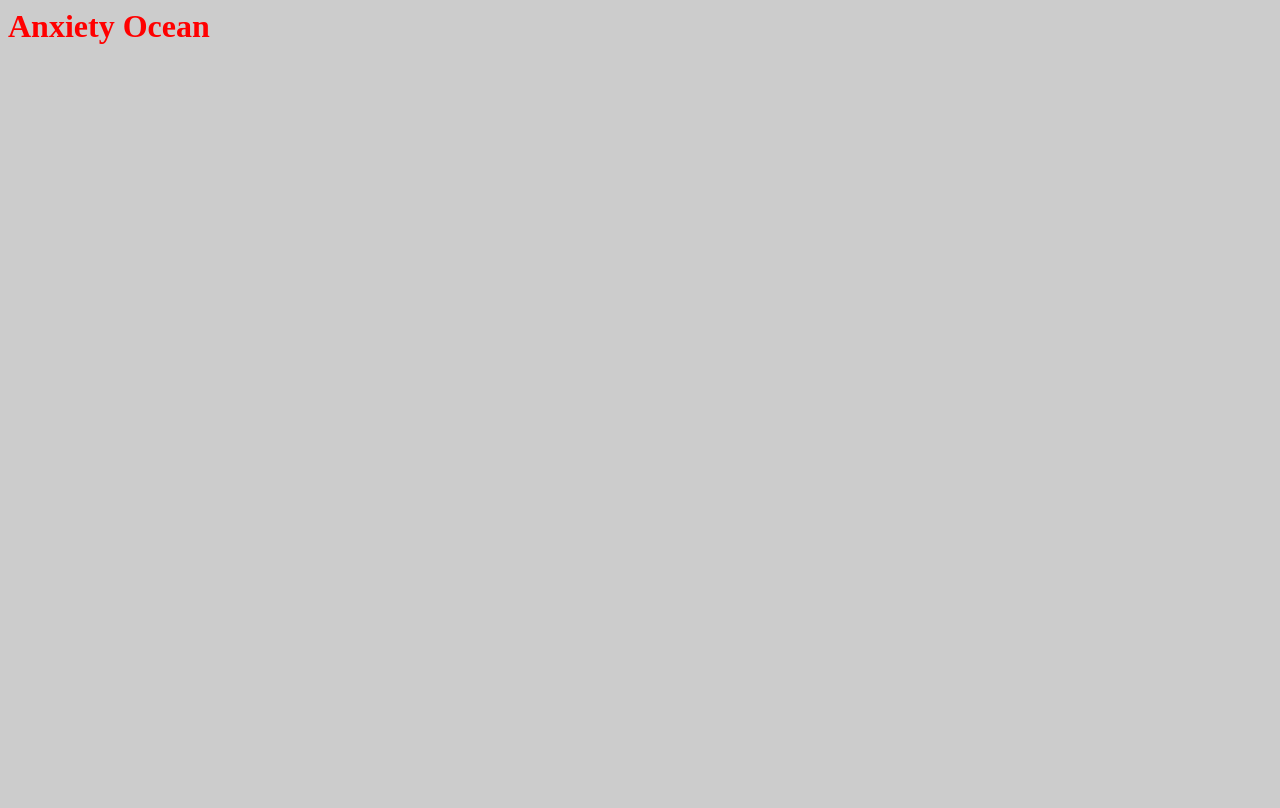
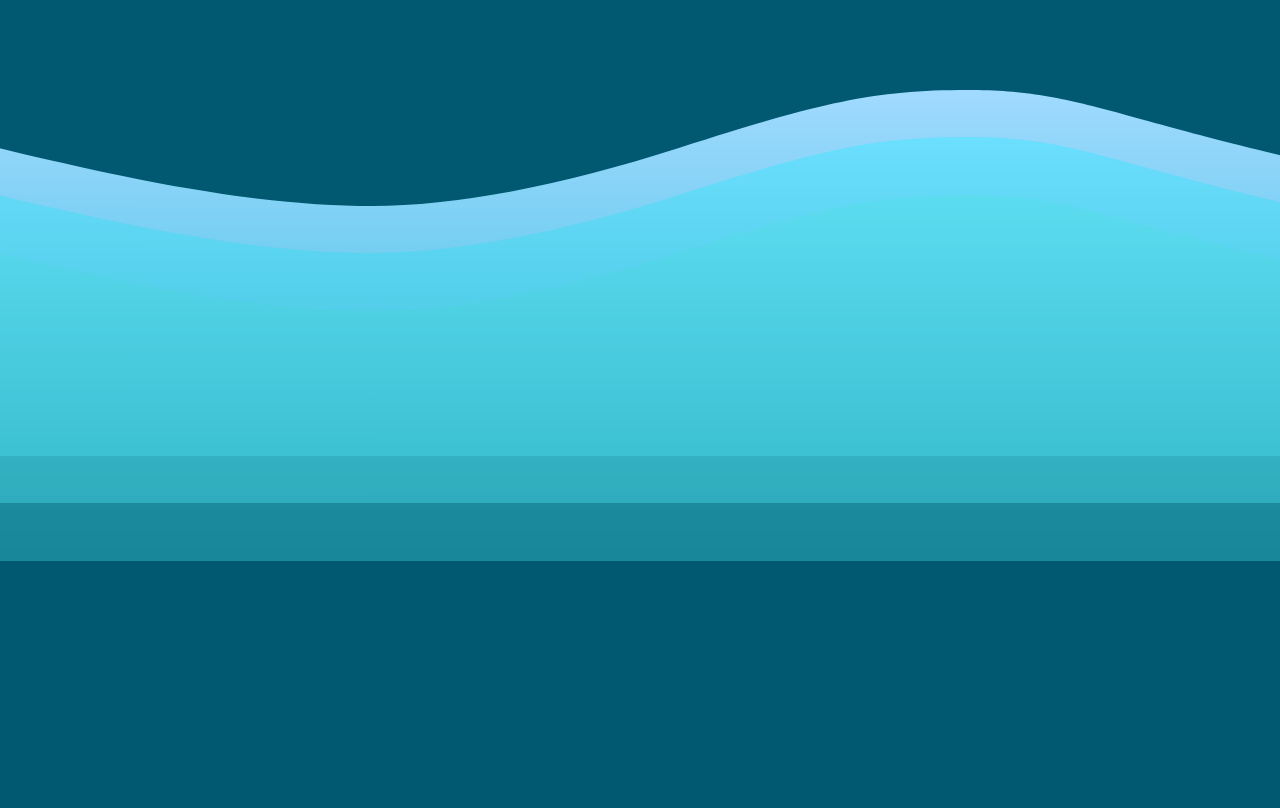
Before and after one commit to melissa-thomas/anxiety-ocean, a website: page index.html in a window 1280 px wide. Drawn offline with Linux system fonts and the light colour scheme.

Commit message:
element button adjustments

```diff
--- a/index.html
+++ b/index.html
@@ -5,5 +5,11 @@
 	</head>
 </html>
 <body>
-	<h1>Anxiety Ocean</h1>
+  <div class="ocean">
+	<div class="wave -one"></div>
+	<div class="wave -two"></div>
+	<div class="wave -three"></div>
+	<div class="wave -four"></div>
+	<div class="wave -five"></div>
+  </div>
 </body>
--- a/scss/style.scss
+++ b/scss/style.scss
@@ -1,46 +1,69 @@
 @import 'partials/variables';
 
-body {
-    position: relative;
-    align-items: center;
-    min-height: 100vh;
-    background-color: rgb(118, 218, 255);
-    overflow: hidden;
+/* best at 1500px or less */
 
-    &:before, &:after {
-        content: "";
-        position: absolute;
-        left: 50%;
-        min-width: 300vw;
-        min-height: 300vw;
-        background-color: #fff;
-        animation-name: rotate;
-        animation-iteration-count: infinite;
-        animation-timing-function: linear;
+html, body {
+  height: 100%;
 }
 
-    &:before {
-        bottom: 15vh;
-        border-radius: 45%;
-        animation-duration: 10s;
+body {
+  background: #015871;
+  overflow: hidden;
 }
 
-    &:after {
-        bottom: 12vh;
+.ocean {
+  height: 50%;
+  width:100%;
+  position:absolute;
+  bottom:0;
+  left:0;
+}
+
+.wave {
+  height: 110%;
+  position: absolute;
+  width: 6400px;
+  transform: translate3d(0, 0, 0);
+
+  &.-one {
+    animation: wave 7s cubic-bezier( 0.36, 0.45, 0.63, 0.53) -.125s infinite, swell 6s ease -1.25s infinite;
+    background: url(../img/wave-1.svg) repeat-x;
+    opacity: 1;
+    top: -250px;
+    z-index: 1;
+  }
+
+  &.-two {
+    animation: wave 7s cubic-bezier( 0.36, 0.45, 0.63, 0.53) -.125s infinite, swell 7s ease -1.25s infinite;
+    background: url(../img/wave-2.svg) repeat-x;
+    top: -200px;
+    opacity: .7;
+    z-index: 2;
+  }
+
+  &.-three {
+    animation: wave 7s cubic-bezier( 0.36, 0.45, 0.63, 0.53) -.125s infinite, swell 8s ease -1.25s infinite;
+    background: url(../img/wave-3.svg) repeat-x;
     opacity: .5;
-        border-radius: 47%;
-        animation-duration: 10s;
+    top: -150px;
+    z-index: 3;
   }
 }
 
-@keyframes rotate {
+@keyframes wave {
   0% {
-        transform: translate(-50%, 0) rotateZ(0deg);
+    margin-left: 0;
+  }
+  100% {
+    margin-left: -1252px;
+  }
+}
+
+@keyframes swell {
+  0%, 100% {
+    transform: translate3d(0,-65px,0);
   }
   50% {
-        transform: translate(-50%, -2%) rotateZ(180deg);
-    }
-    100% {
-        transform: translate(-50%, 0%) rotateZ(360deg);
+    transform: translate3d(0,5px,0);
   }
 }
```
Also changed, not shown: css/style.css, img/wave-1.png (added), img/wave-1.svg (added), img/wave-2.png (added), img/wave-2.svg (added), img/wave-3.png (added), img/wave-3.svg (added), img/wave-4.png (added), img/wave-4.svg (added), img/wave-5.png (added), img/wave-5.svg (added). Lines whose indentation alone changed are shown as unchanged.
